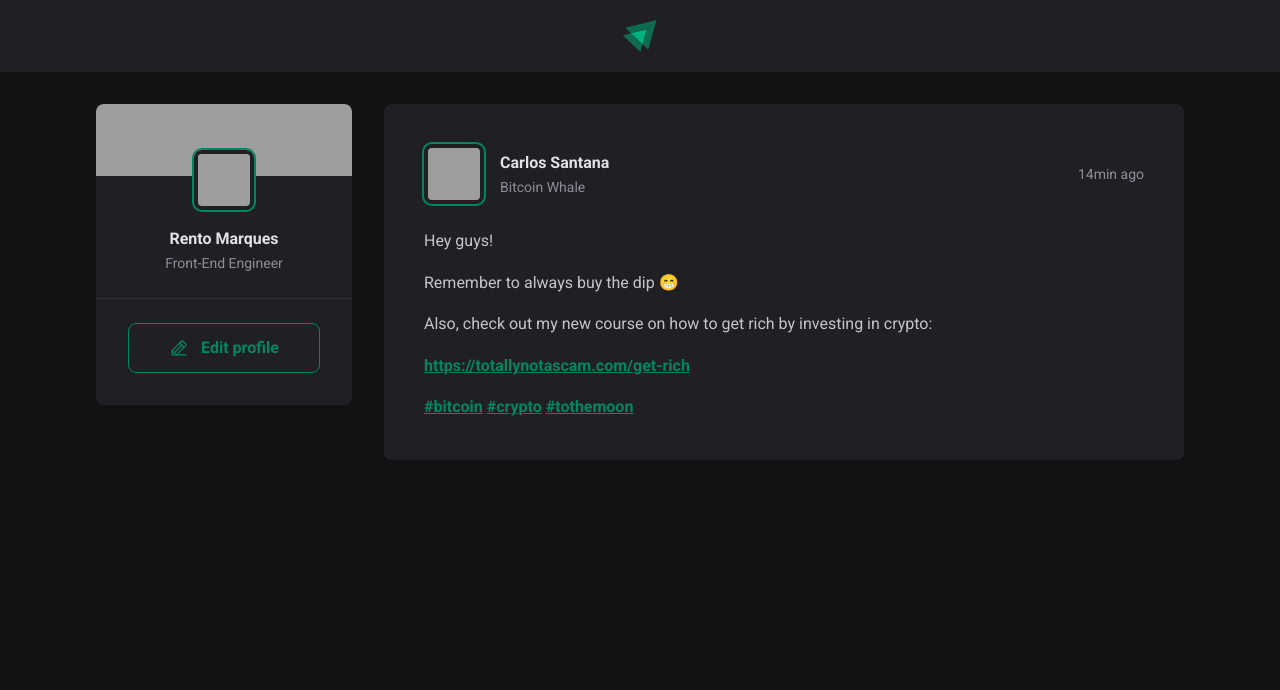
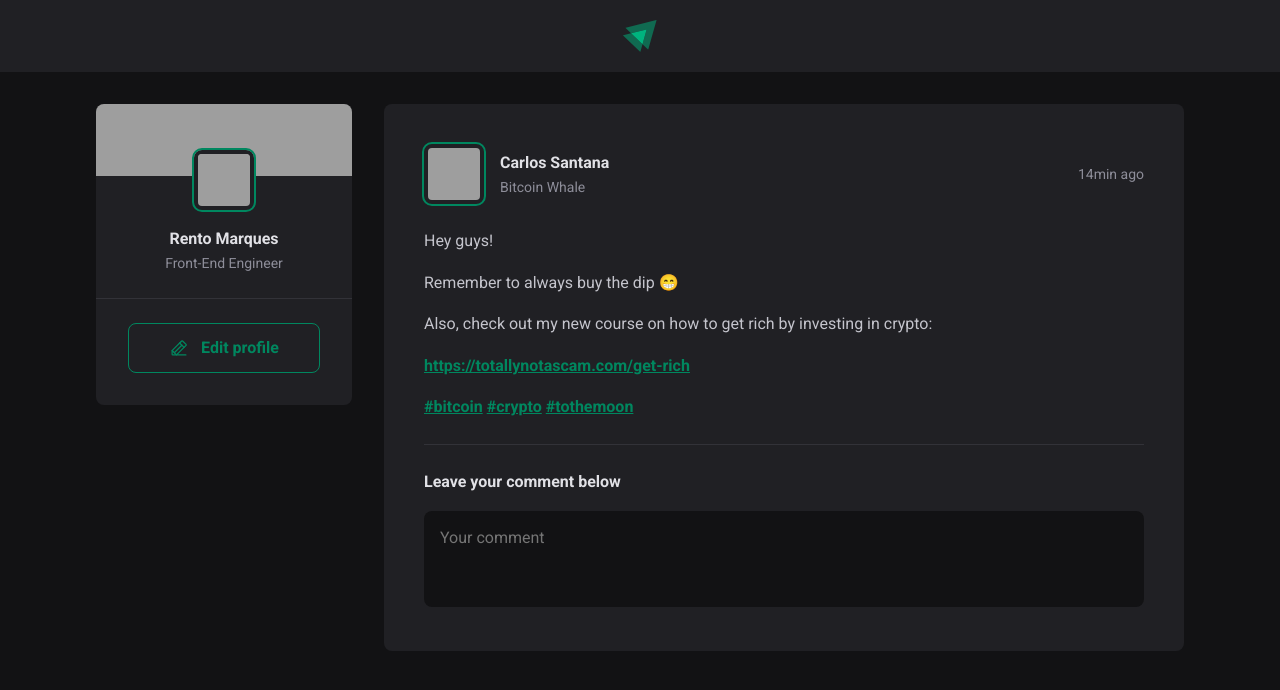
Before and after one commit to renatomarquesteles/ignite-01-reactjs-fundamentals, a React (Vite) app: page / in a window 1280 px wide. Shown: the top 690 px of the page. Built offline with nearby package versions, Linux system fonts and the light colour scheme; grey boxes are pictures that could not be loaded.

Commit message:
adds a leave a comment input to the Post component

```diff
--- a/src/components/Post.jsx
+++ b/src/components/Post.jsx
@@ -35,6 +35,16 @@
           <a href="#">#tothemoon</a>
         </p>
       </div>
+
+      <form className={styles.commentForm}>
+        <strong>Leave your comment below</strong>
+
+        <textarea placeholder="Your comment" />
+
+        <footer>
+          <button type="submit">Send</button>
+        </footer>
+      </form>
     </article>
   );
 }
--- a/src/components/Post.module.css
+++ b/src/components/Post.module.css
@@ -64,3 +64,54 @@
   color: var(--gray-400);
   line-height: 1.6;
 }
+
+.commentForm {
+  width: 100%;
+  margin-top: 1.5rem;
+  padding-top: 1.5rem;
+  border-top: 1px solid var(--gray-600);
+}
+
+.commentForm > strong {
+  line-height: 1.6;
+  color: var(--gray-100);
+}
+
+.commentForm textarea {
+  width: 100%;
+  height: 6rem;
+  padding: 1rem;
+  background: var(--gray-900);
+  resize: none;
+  border: 0;
+  border-radius: 8px;
+  color: var(--gray-100);
+  line-height: 1.4;
+  margin-top: 1rem;
+}
+
+.commentForm footer {
+  visibility: hidden;
+  max-height: 0;
+}
+
+.commentForm:focus-within footer {
+  visibility: visible;
+  max-height: none;
+}
+
+.commentForm button[type=submit] {
+  padding: 1rem 1.5rem;
+  margin-top: 1rem;
+  border-radius: 8px;
+  border: 0;
+  background: var(--green-500);
+  color: var(--white);
+  font-weight: bold;
+  cursor: pointer;
+  transition: background-color 0.2s;
+}
+
+.commentForm button[type=submit]:hover {
+  background: var(--green-300);
+}
--- a/src/global.css
+++ b/src/global.css
@@ -9,6 +9,11 @@
   --gray-900: #121214;
   --green-300: #00b37e;
   --green-500: #00875f;
+}
+
+:focus {
+  outline: transparent;
+  box-shadow: 0 0 0 2px var(--green-500);
 }
 
 * {
```
